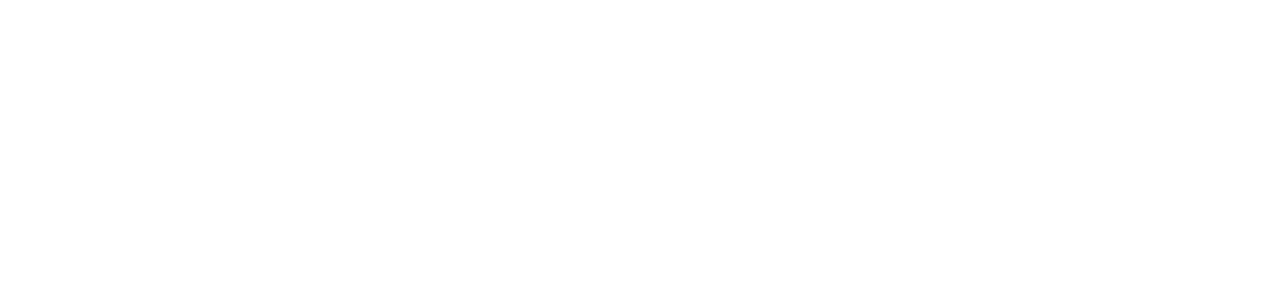
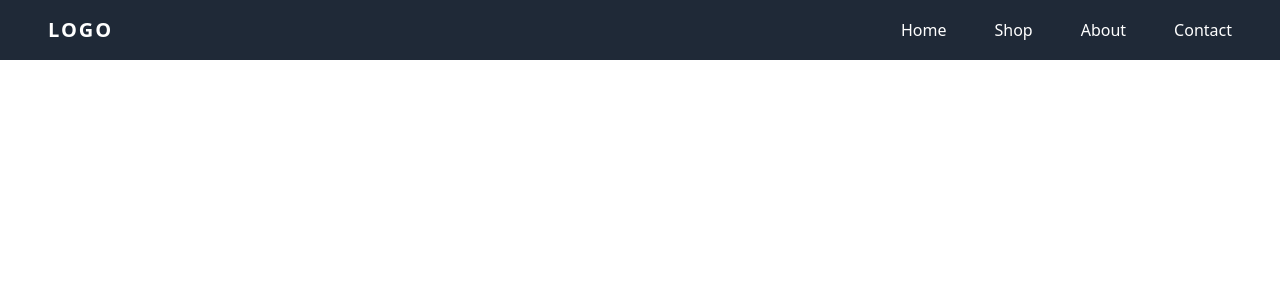
Before and after one commit to ishtiyak98/tailwind-component-design, a React (Create React App) app: page /navbar in a window 1280 px wide. Before the commit this address had no page. Shown: the top 300 px of the page. Built offline with nearby package versions, Linux system fonts and the light colour scheme.

Commit message:
navbar added

```diff
--- a/package.json
+++ b/package.json
@@ -8,6 +8,7 @@
     "@testing-library/user-event": "^13.5.0",
     "react": "^18.0.0",
     "react-dom": "^18.0.0",
+    "react-icons": "^4.3.1",
     "react-router-dom": "^6.2.2",
     "react-scripts": "5.0.0",
     "web-vitals": "^2.1.4"
--- a/src/App.js
+++ b/src/App.js
@@ -3,6 +3,7 @@
 import NotFound from './components/NotFound/NotFound';
 import HomePage from './components/HomePage/HomePage';
 import { Route, Routes } from 'react-router-dom';
+import Navbar from './components/Navbar/Navbar';
 
 function App() {
   return (
@@ -10,6 +11,7 @@
       <Routes>
         <Route path='/' element={<HomePage></HomePage>}></Route>
         <Route path='/home' element={<HomePage></HomePage>}></Route>
+        <Route path='/navbar' element={<Navbar></Navbar>}></Route>
         <Route path='/error-page' element={<NotFound></NotFound>}></Route>
       </Routes>
     </div>
--- a/src/components/HomePage/HomePage.js
+++ b/src/components/HomePage/HomePage.js
@@ -27,7 +27,7 @@
           </div>
         </Link>
 
-        <Link to={"/"}>
+        <Link to={"/navbar"}>
           <div className="max-w-[400px] shadow-md rounded-lg p-4 bg-slate-100 transition ease-in duration-150 hover:scale-105">
             <div className="h-[180px]">
               <img className="rounded-lg h-full w-full" src={comingSoon} alt="" />
--- /dev/null
+++ b/src/components/Navbar/Navbar.js
@@ -0,0 +1,25 @@
+import React from "react";
+
+const Navbar = () => {
+  return (
+    <>
+      <nav className="bg-gray-800 text-white mb-12 py-4 px-4 sm:px-4 lg:px-12">
+        <div className="flex justify-between">
+          <div>
+            <h1 className="text-xl tracking-widest font-bold">LOGO</h1>
+          </div>
+          <div className="flex items-center space-x-6 lg:space-x-12">
+            <div className="hover:text-red-500 hover:cursor-pointer">Home</div>
+            <div className="hover:text-red-500 hover:cursor-pointer">Shop</div>
+            <div className="hover:text-red-500 hover:cursor-pointer">About</div>
+            <div className="hover:text-red-500 hover:cursor-pointer">
+              Contact
+            </div>
+          </div>
+        </div>
+      </nav>
+    </>
+  );
+};
+
+export default Navbar;
```
Also changed, not shown: 1 other file (tests, documents, lock files or other folders).
